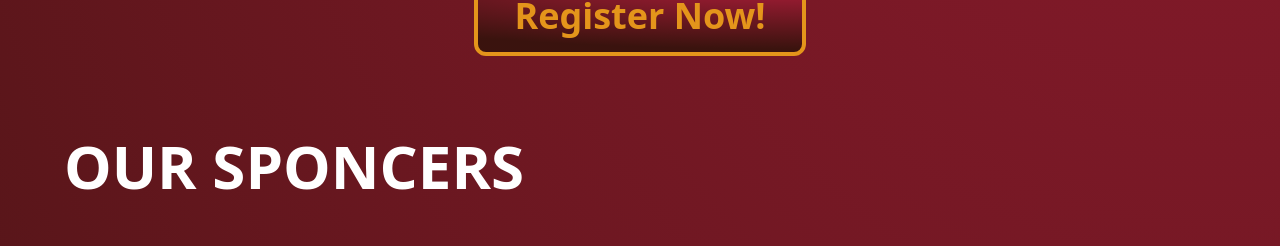
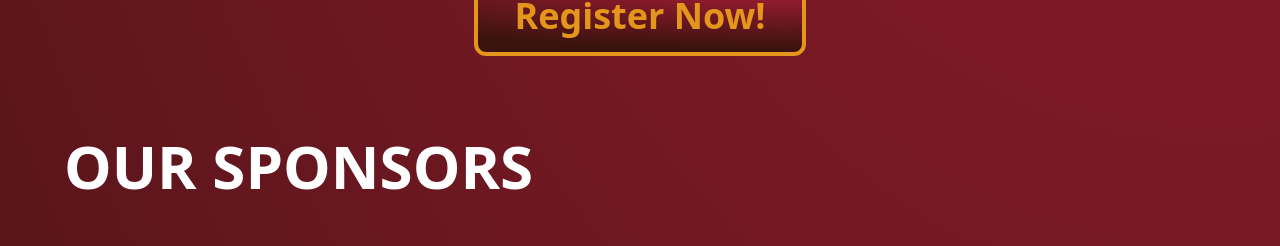
Before and after one commit to SohinijRover/KSTAR-v2.0, a React (Create React App) app: page / in a window 1280 px wide. Shown: the part 2969-3215 px from the top of the page. Built offline with nearby package versions, Linux system fonts and the light colour scheme; the HTML template or start-up script is replaced by a standard one.

Commit message:
sponsors

```diff
--- a/src/components/Home/Sponcers.js
+++ b/src/components/Home/Sponcers.js
@@ -3,7 +3,7 @@
 function Sponcers() {
   return (
     <div className="px-16 py-20 flex flex-col gap-20">
-      <h1 className="text-white text-6xl font-bold">OUR SPONCERS</h1>
+      <h1 className="text-white text-6xl font-bold">OUR SPONSORS</h1>
       <div className="flex flex-wrap justify-center gap-24">
         <img
           src="/assets/Sponcers/sponcer1.svg"
```
